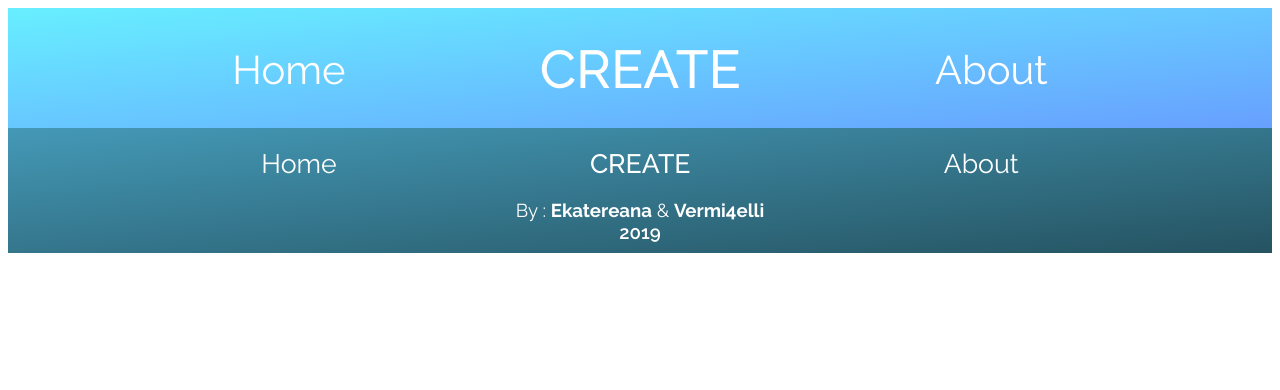
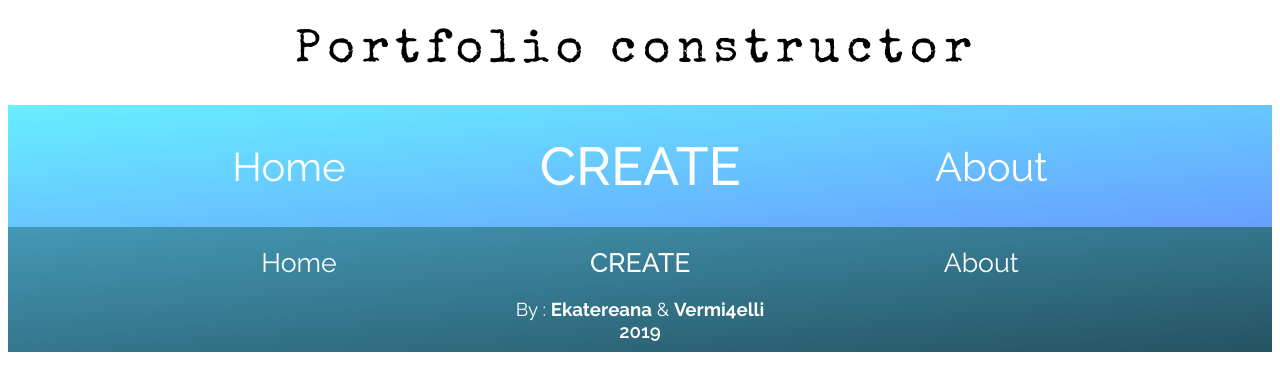
Before and after one commit to Ekatereana/Portfolio-constructor, a React (Create React App) app in the folder frontend/: page / in a window 1280 px wide. Shown: the top 390 px of the page. Built offline with nearby package versions, Linux system fonts and the light colour scheme.

Commit message:
Added the logo and it's animation

```diff
--- a/frontend/public/index.html
+++ b/frontend/public/index.html
@@ -2,7 +2,6 @@
 <html lang="en">
   <head>
     <meta charset="utf-8" />
-    <link href="https://fonts.googleapis.com/css2?family=Raleway:wght@100;600&display=swap" rel="stylesheet">
     <!--
       Notice the use of %PUBLIC_URL% in the tags above.
       "%PUBLIC_URL%/something.smh"
--- a/frontend/src/Components/Header/Header.css
+++ b/frontend/src/Components/Header/Header.css
@@ -1,7 +1,3 @@
-.Header {
-    height: 120px;
-}
-
 .Header .Menu{
     padding: 30px;
 }
@@ -9,3 +5,8 @@
 .Header .Menu #create {
     font-size: 40pt;
 }
+
+.Header {
+    display: flex;
+    flex-direction: column;
+}
--- a/frontend/src/Components/Header/Header.js
+++ b/frontend/src/Components/Header/Header.js
@@ -3,10 +3,13 @@ import React from 'react';
 import './Header.css';
 // eslint-disable-next-line no-unused-vars
 import Menu from './../Menu/Menu';
+// eslint-disable-next-line no-unused-vars
+import Logo from './../Logo/Logo';
 
 function Header () {
   return (
     <div className="Header">
+      <Logo className="Logo"/>
       <Menu className="Menu"/>
     </div>
   );
--- /dev/null
+++ b/frontend/src/Components/Logo/Logo.css
@@ -0,0 +1,29 @@
+@import url('https://fonts.googleapis.com/css2?family=Special+Elite&display=swap');
+
+.Logo {
+    margin: 20px 0px 30px 0;
+    align-self: center;
+}
+
+.Logo p {
+    font-family: 'Special Elite', cursive;
+    font-size: 35pt;
+    overflow: hidden;
+    border-right: .15em solid transparent;
+    white-space: nowrap;
+    margin: 0 auto;
+    letter-spacing: .15em;
+    animation:
+            typing 3.5s steps(30, end),
+            blink-caret .5s step-end 9;
+}
+
+@keyframes typing {
+    from { width: 0 }
+    to { width: 100% }
+}
+
+@keyframes blink-caret {
+    from, to { border-color: transparent }
+    50% { border-color: black }
+}
--- /dev/null
+++ b/frontend/src/Components/Logo/Logo.js
@@ -0,0 +1,13 @@
+// eslint-disable-next-line no-unused-vars
+import React from 'react';
+import './Logo.css';
+
+function Logo () {
+  return (
+    <div className="Logo">
+      <p className="Text">Portfolio constructor</p>
+    </div>
+  );
+}
+
+export default Logo;
```
